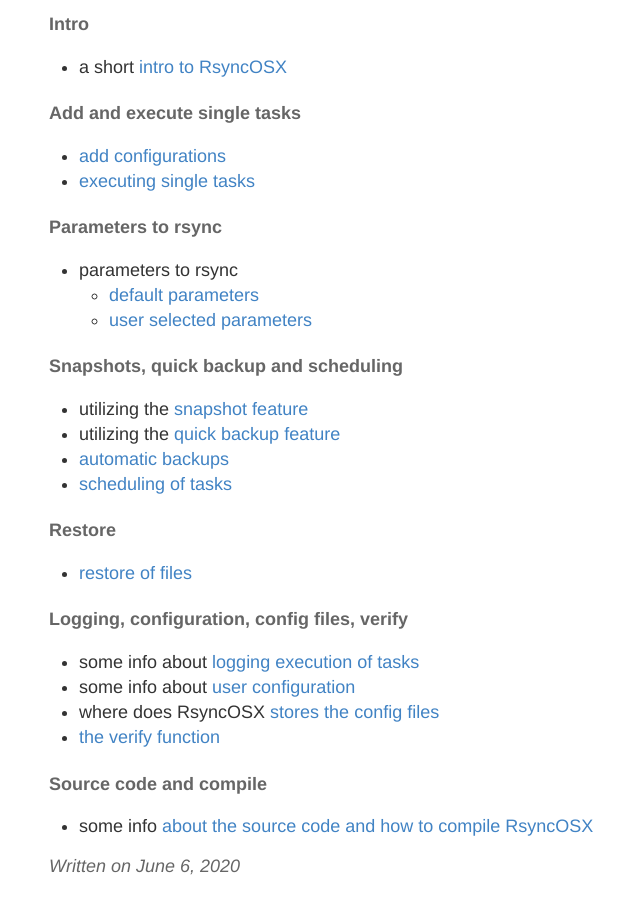
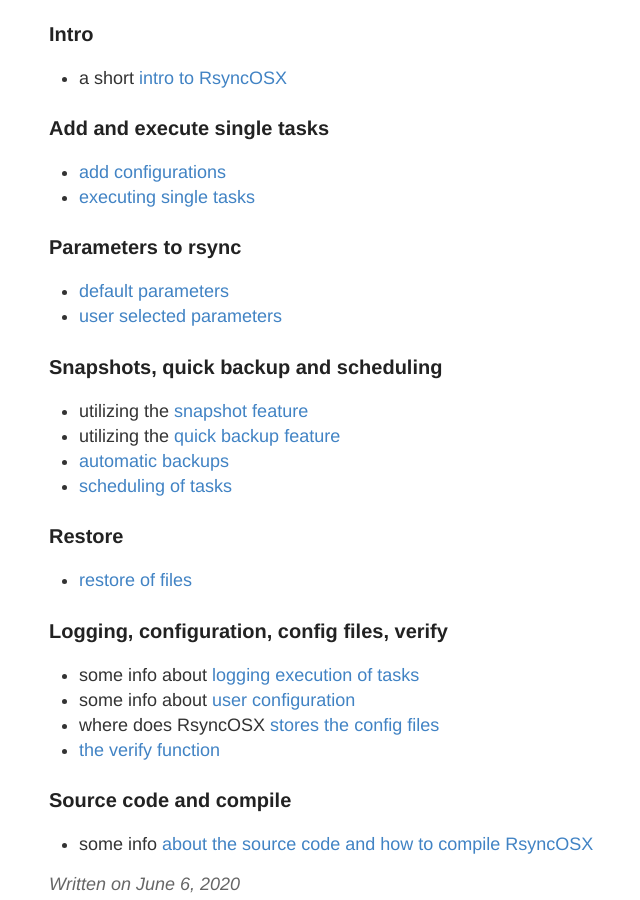
Before and after one commit to d2s/Documentation, a Jekyll site: the page built from _posts/2020-06-06-RsyncOSXDocs.md, in a window 1280 px wide and 900 px high, scrolled down 979 px. Shown: the whole window, without its empty margins (231-871 px from the left). Built offline with Jekyll 4.4.1, drawn with Linux system fonts in a browser that asks for light colours.

Commit message:
Update 2020-06-06-RsyncOSXDocs.md

```diff
--- a/_posts/2020-06-06-RsyncOSXDocs.md
+++ b/_posts/2020-06-06-RsyncOSXDocs.md
@@ -11,7 +11,7 @@ RsyncOSX is a GUI ontop of the command line utility rsync, no more no less. Rsyn
 
 ![](/images/RsyncOSX/master/intro/main.png)
 
-#### Remote servers
+### Remote servers
 
 Using RsyncOSX for synchronize files to remote servers require some setup. It is not possible to add login credentials during execution of any tasks.
 
@@ -19,33 +19,38 @@ Using RsyncOSX for synchronize files to remote servers require some setup. It is
 - the preferred [setup by ssh keys](/ssh)
 - and a [rsync daemon setup](/rsyncdaemon)
 
-#### Intro
+### Intro
 
 - a short [intro to RsyncOSX](/intro)
 
-#### Add and execute single tasks
+### Add and execute single tasks
+
 - [add configurations](/addconfigurations)
 - [executing single tasks](/singletask)
 
-#### Parameters to rsync
-- parameters to rsync
-  - [default parameters](/rsyncparameters)
-  - [user selected parameters](/userparameters)
+### Parameters to rsync
 
-#### Snapshots, quick backup and scheduling
+- [default parameters](/rsyncparameters)
+- [user selected parameters](/userparameters)
+
+### Snapshots, quick backup and scheduling
+
 - utilizing the [snapshot feature](/snapshots)
 - utilizing the [quick backup feature](/quickbackup)
 - [automatic backups](/automatic)
 - [scheduling of tasks](/scheduletasks)
 
-#### Restore
+### Restore
+
 - [restore of files](/restore)
 
-#### Logging, configuration, config files, verify
+### Logging, configuration, config files, verify
+
 - some info about [logging execution of tasks](/logging)
 - some info about [user configuration](/userconfiguration)
 - where does RsyncOSX [stores the config files](/configfiles)
 - [the verify function](/verify)
 
-#### Source code and compile
+### Source code and compile
+
 - some info [about the source code and how to compile RsyncOSX](/source)
```
